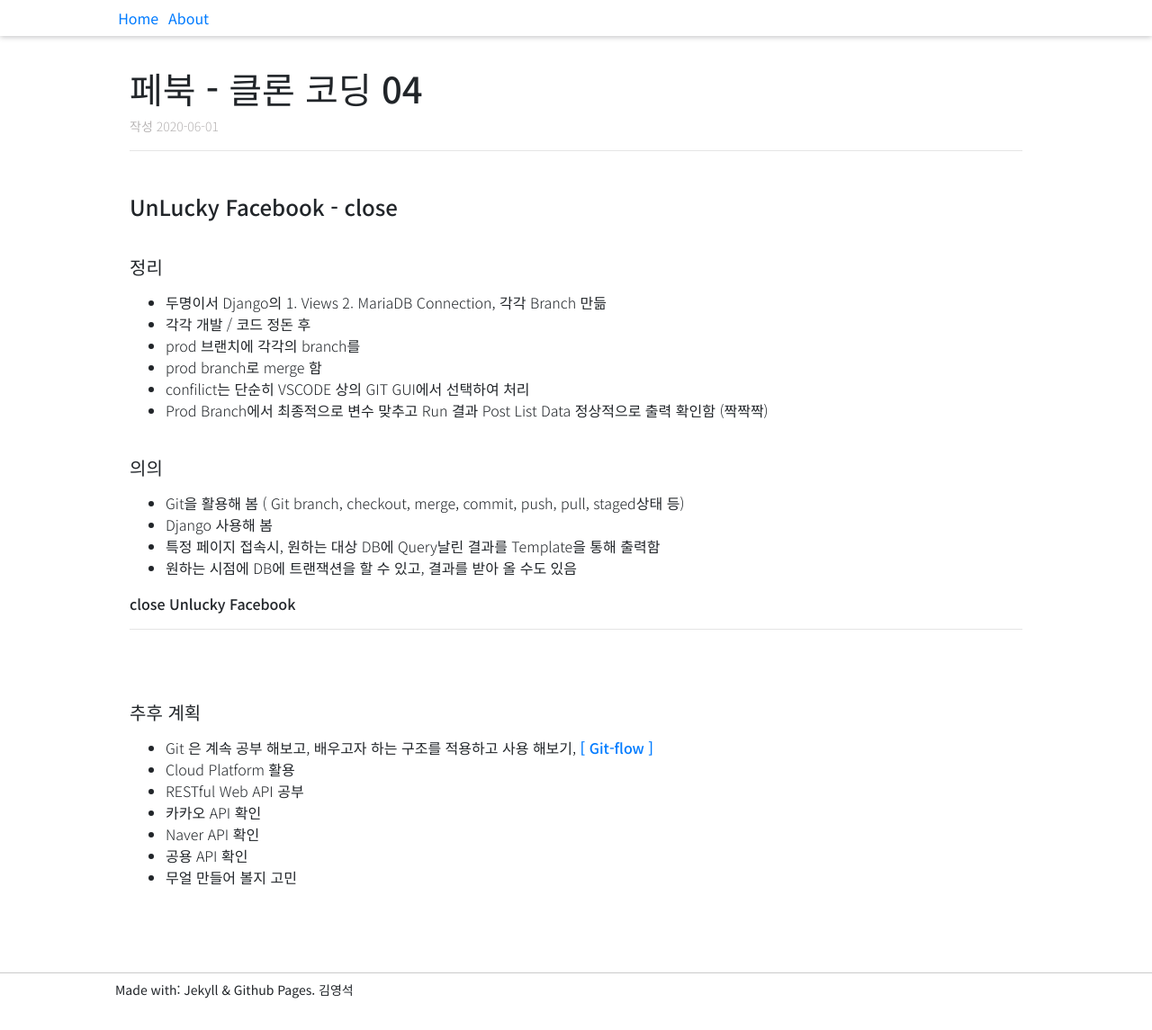
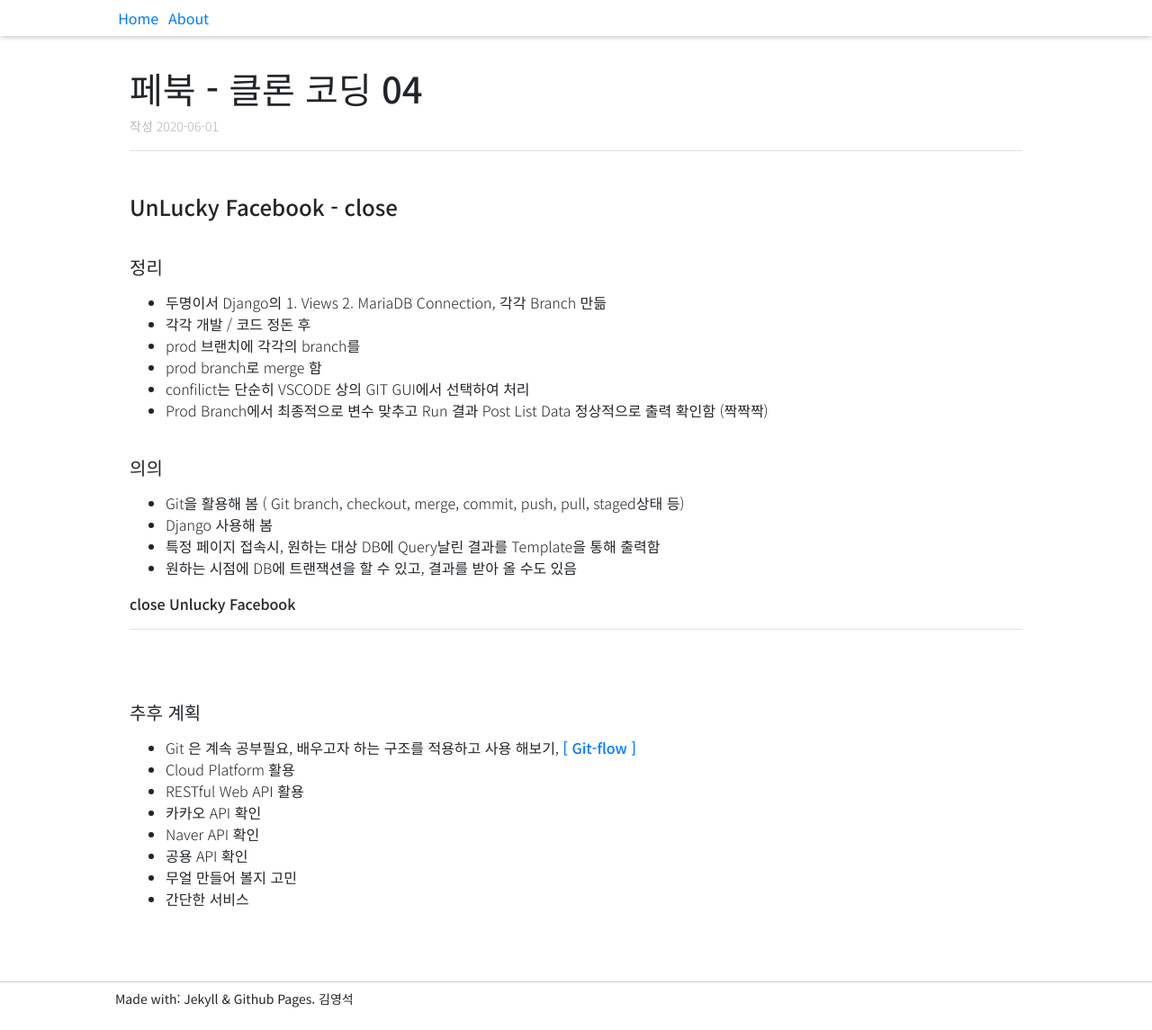
Before and after one commit to waonta/wati2.github.io, a Jekyll site: the page built from _posts/2020-06-01-ufb04.md, in a window 1280 px wide and 1145 px high. Shown: the whole window at 90% size. Built offline with Jekyll 4.4.1, drawn with Linux system fonts in a browser that asks for light colours; some web fonts are replaced.

Commit message:
update post

```diff
--- a/_posts/2020-06-01-ufb04.md
+++ b/_posts/2020-06-01-ufb04.md
@@ -29,10 +29,11 @@ editDate: 2020-06-03
 <br>
 
 ##### 추후 계획
-- Git 은 계속 공부 해보고, 배우고자 하는 구조를 적용하고 사용 해보기, [**[ Git-flow ]**](https://woowabros.github.io/experience/2017/10/30/baemin-mobile-git-branch-strategy.html)
+- Git 은 계속 공부필요, 배우고자 하는 구조를 적용하고 사용 해보기, [**[ Git-flow ]**](https://woowabros.github.io/experience/2017/10/30/baemin-mobile-git-branch-strategy.html)
 - Cloud Platform 활용
-- RESTful Web API 공부
+- RESTful Web API 활용
 - 카카오 API 확인
 - Naver API 확인
 - 공용 API 확인
 - 무얼 만들어 볼지 고민
+- 간단한 서비스
```
